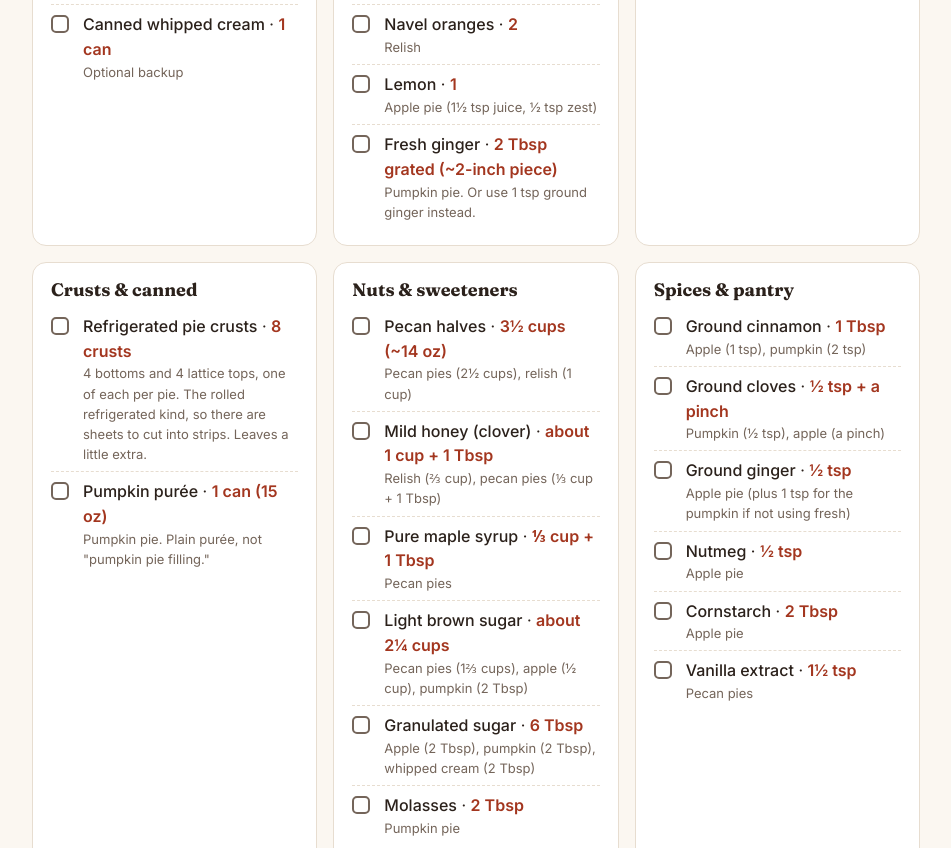
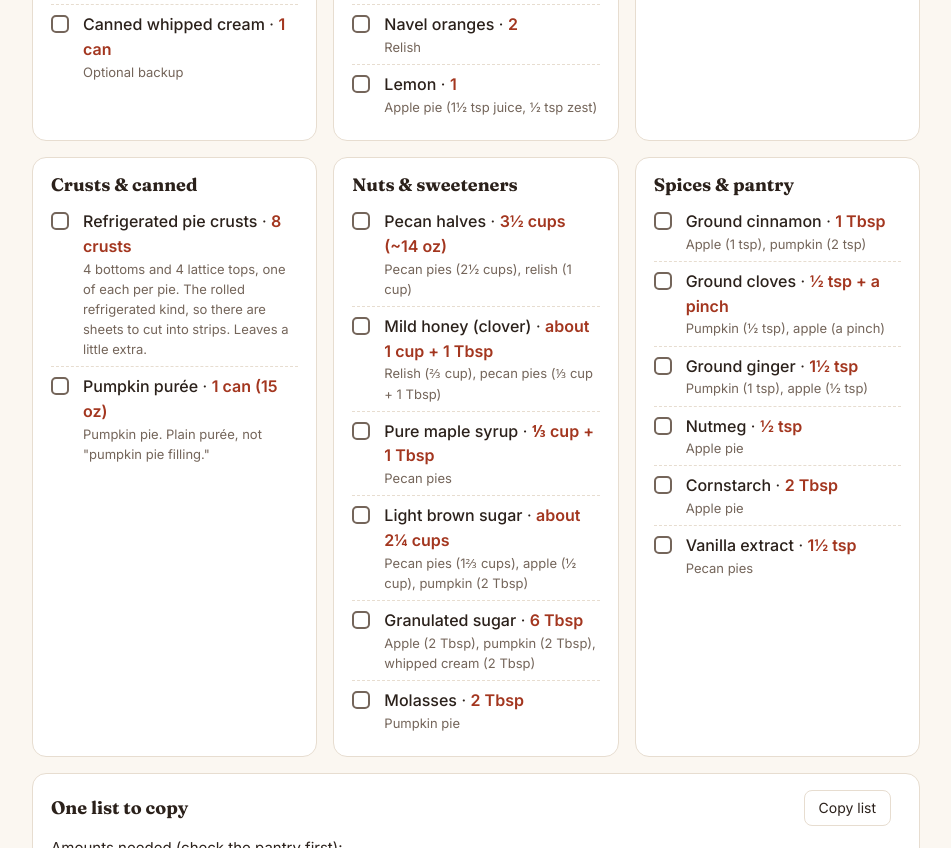
Before and after one commit to dmarttila/thanksgiving-2026, a plain HTML site: page docs/pies.html in a window 1280 px wide. Shown: the part 3185-4033 px from the top of the page, without its empty margins (164-1115 px from the left). Drawn offline with Linux system fonts and the light colour scheme.

Commit message:
Pies plan: ground ginger only
Co-Authored-By: Claude Opus 5.5 <noreply@anthropic.com>

```diff
--- a/docs/pies.html
+++ b/docs/pies.html
@@ -288,7 +288,6 @@ dialog#unlock button[type=submit] { background: var(--accent); color: #fff; bord
         <li><input type="checkbox" data-k="s-cran"><div><span class="item">Fresh cranberries</span> · <span class="qty">24 oz (2 standard 12-oz bags)</span><span class="for">Relish</span></div></li>
         <li><input type="checkbox" data-k="s-orange"><div><span class="item">Navel oranges</span> · <span class="qty">2</span><span class="for">Relish</span></div></li>
         <li><input type="checkbox" data-k="s-lemon"><div><span class="item">Lemon</span> · <span class="qty">1</span><span class="for">Apple pie (1½ tsp juice, ½ tsp zest)</span></div></li>
-        <li><input type="checkbox" data-k="s-ginger"><div><span class="item">Fresh ginger</span> · <span class="qty">2 Tbsp grated (~2-inch piece)</span><span class="for">Pumpkin pie. Or use 1 tsp ground ginger instead.</span></div></li>
       </ul>
     </div>
 
@@ -325,7 +324,7 @@ dialog#unlock button[type=submit] { background: var(--accent); color: #fff; bord
       <ul>
         <li><input type="checkbox" data-k="s-cinn"><div><span class="item">Ground cinnamon</span> · <span class="qty">1 Tbsp</span><span class="for">Apple (1 tsp), pumpkin (2 tsp)</span></div></li>
         <li><input type="checkbox" data-k="s-cloves"><div><span class="item">Ground cloves</span> · <span class="qty">½ tsp + a pinch</span><span class="for">Pumpkin (½ tsp), apple (a pinch)</span></div></li>
-        <li><input type="checkbox" data-k="s-gginger"><div><span class="item">Ground ginger</span> · <span class="qty">½ tsp</span><span class="for">Apple pie (plus 1 tsp for the pumpkin if not using fresh)</span></div></li>
+        <li><input type="checkbox" data-k="s-gginger"><div><span class="item">Ground ginger</span> · <span class="qty">1½ tsp</span><span class="for">Pumpkin (1 tsp), apple (½ tsp)</span></div></li>
         <li><input type="checkbox" data-k="s-nutmeg"><div><span class="item">Nutmeg</span> · <span class="qty">½ tsp</span><span class="for">Apple pie</span></div></li>
         <li><input type="checkbox" data-k="s-corn"><div><span class="item">Cornstarch</span> · <span class="qty">2 Tbsp</span><span class="for">Apple pie</span></div></li>
         <li><input type="checkbox" data-k="s-vanilla"><div><span class="item">Vanilla extract</span> · <span class="qty">1½ tsp</span><span class="for">Pecan pies</span></div></li>
@@ -384,7 +383,7 @@ dialog#unlock button[type=submit] { background: var(--accent); color: #fff; bord
         <li>2 Tbsp molasses</li>
         <li>1½ cups heavy cream</li>
         <li>½ tsp ground cloves · 2 tsp cinnamon</li>
-        <li>2 Tbsp grated fresh ginger (or 1 tsp ground)</li>
+        <li>1 tsp ground ginger</li>
         <li>½ tsp salt</li>
         <li>2 store-bought crusts (bottom blind-baked, plus a lattice top)</li>
       </ul>
```
